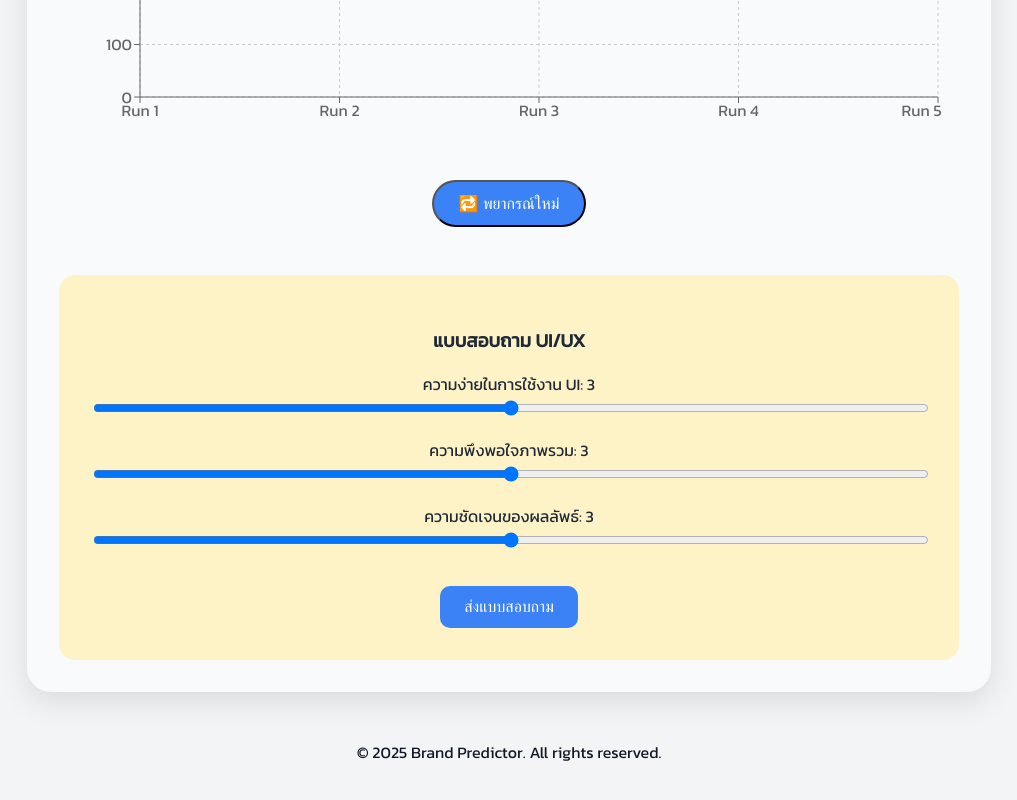
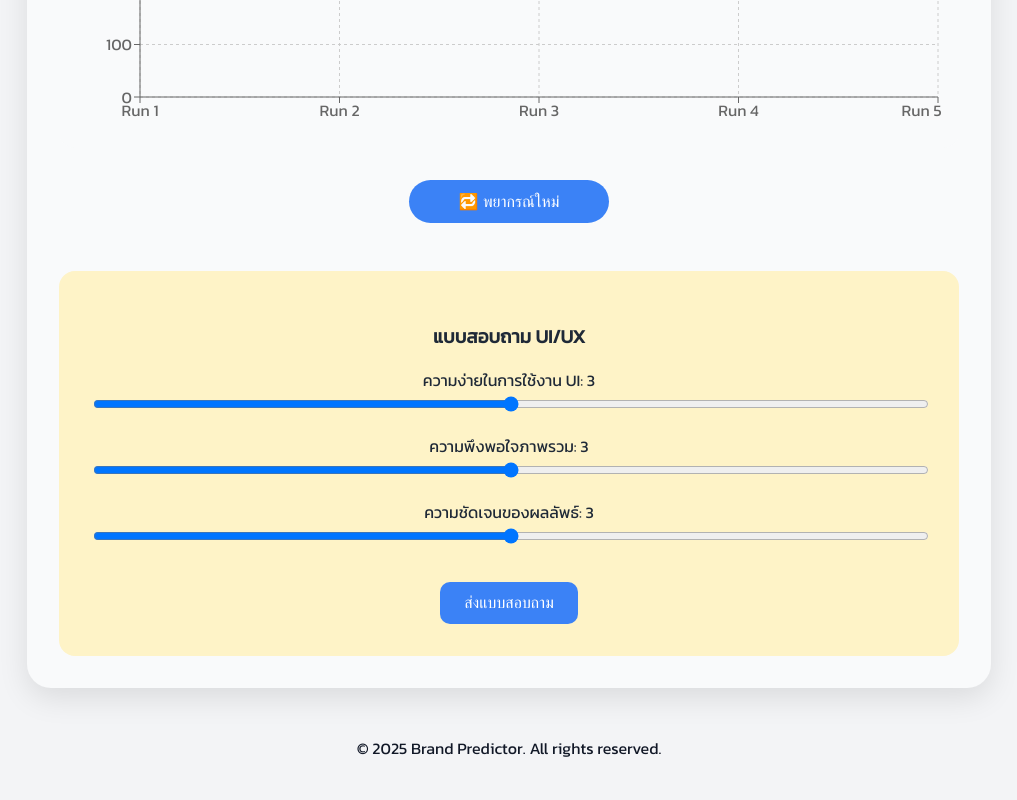
Before and after one commit to tasuke567/brand-predictor, a React (Vite) app: page /result in a window 1280 px wide. Shown: the part 1055-1855 px from the top of the page, without its empty margins (131-1148 px from the left). Built offline with nearby package versions, Linux system fonts and the light colour scheme.

Commit message:
style: enhance retry button styles for improved usability and consistency

```diff
--- a/src/styles/PredictionResult.css
+++ b/src/styles/PredictionResult.css
@@ -41,6 +41,14 @@
   margin: 2rem auto 1rem;
   display: block;
   font-size: 1rem;
+  color: white;
+  border: none;
+  cursor: pointer;
+  transition: background-color 0.3s;
+  width: 100%;
+  max-width: 200px;
+  text-align: center;
+
 }
 .brand-logo {
   width: 100px;
```
